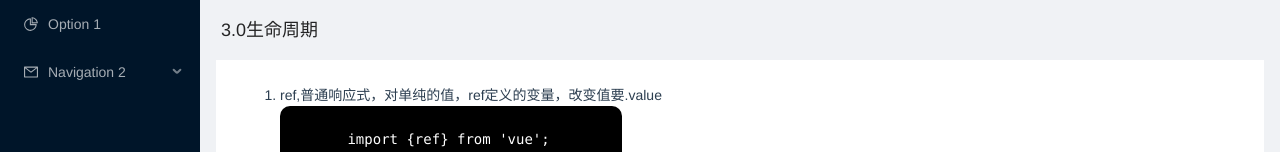
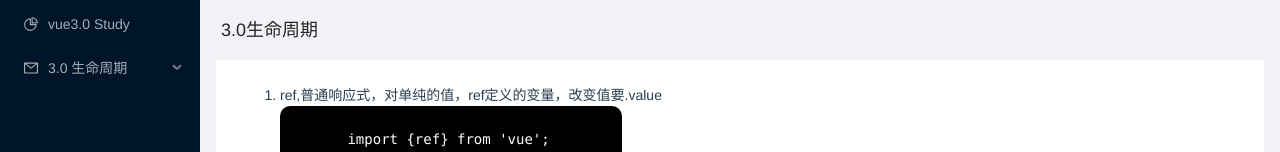
Before and after one commit to LsJoker/vue3, a Vue app in the folder firstvue3/: page / in a window 1280 px wide. Shown: the top 152 px of the page. Built offline with nearby package versions, Linux system fonts and the light colour scheme.

Commit message:
菜单组件封装完成 Signed-off-by: LsJoker <30564101+LsJoker@users.noreply.github.com>

```diff
--- a/firstvue3/src/App.vue
+++ b/firstvue3/src/App.vue
@@ -1,7 +1,7 @@
 <template>
   <!-- <img alt="Vue logo" src="./assets/logo.png"> -->
   <a-layout id="components-layout-demo-side" style="min-height: 100vh">
-    <menu-com />
+    <menu-com :list="list" />
     <a-layout>
       <!-- <a-layout-header style="background: #fff; padding: 0" /> -->
       <a-layout-content style="margin: 0 16px">
@@ -40,16 +40,17 @@ export default {
       num: 1,
       footerNameObj: { footerNameObj: { footerName: "Joker" } },
       list: [
-        { key: "1", title: "Option 1",url:"/" },
+        { key: "1", title: "vue3.0 Study",url:"/" },
         {
           key: "2",
-          title: "Navigation 2",
-          url:"/vueLife",
+          title: "3.0 生命周期",
+          // url:"/vueLife",
           children: [
             {
               key: "2.1",
-              title: "Navigation 3",
-              children: [{ key: "2.1.1", title: "Option 2.1.1",url:"/vueLife" }]
+              title: "setup",
+              url:"/vueLife",
+              // children: [{ key: "2.1.1", title: "", }]
             }
           ]
         }
--- a/firstvue3/src/components/menu.vue
+++ b/firstvue3/src/components/menu.vue
@@ -11,10 +11,12 @@
       >
         <template v-for="item in list" :key="item.key">
           <template v-if="!item.children">
+            <router-link :to="item.url">
             <a-menu-item :key="item.key">
               <PieChartOutlined/>
               <span>{{ item.title }}</span>
             </a-menu-item>
+            </router-link>
           </template>
           <template v-else>
             <menu-com-item :list-item="item"/>
--- a/firstvue3/src/components/menuItem.vue
+++ b/firstvue3/src/components/menuItem.vue
@@ -8,10 +8,12 @@
     </template>
     <template v-for="item in listItem.children" :key="item.key">
       <template v-if="!item.children">
+        <router-link :to="item.url">
         <a-menu-item :key="item.key">
           <PieChartOutlined/>
           <span>{{ item.title }}</span>
         </a-menu-item>
+        </router-link>
       </template>
       <template v-else>
         <menu-com-item :list-item="item" :key="item.key"/>
```
